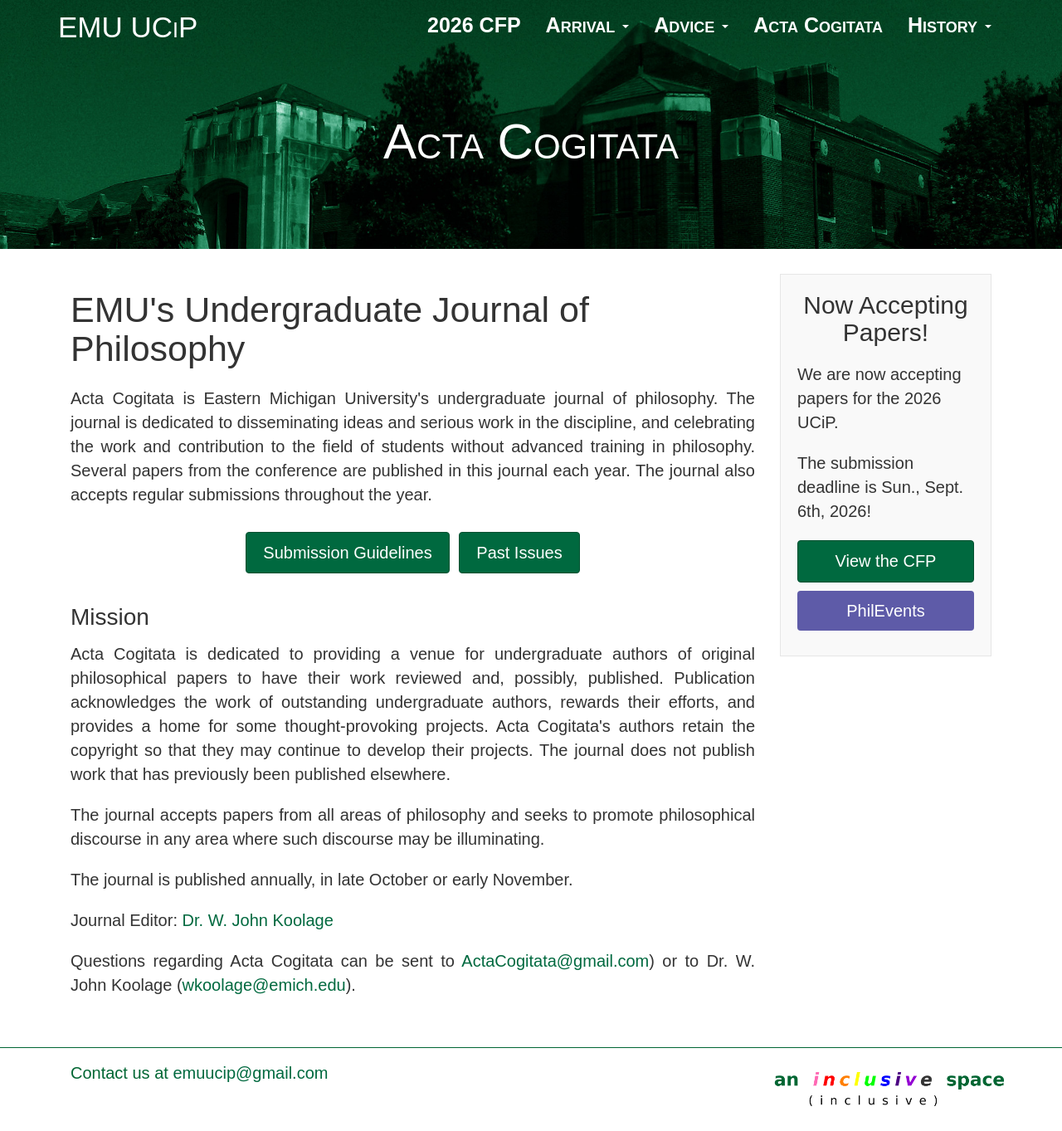
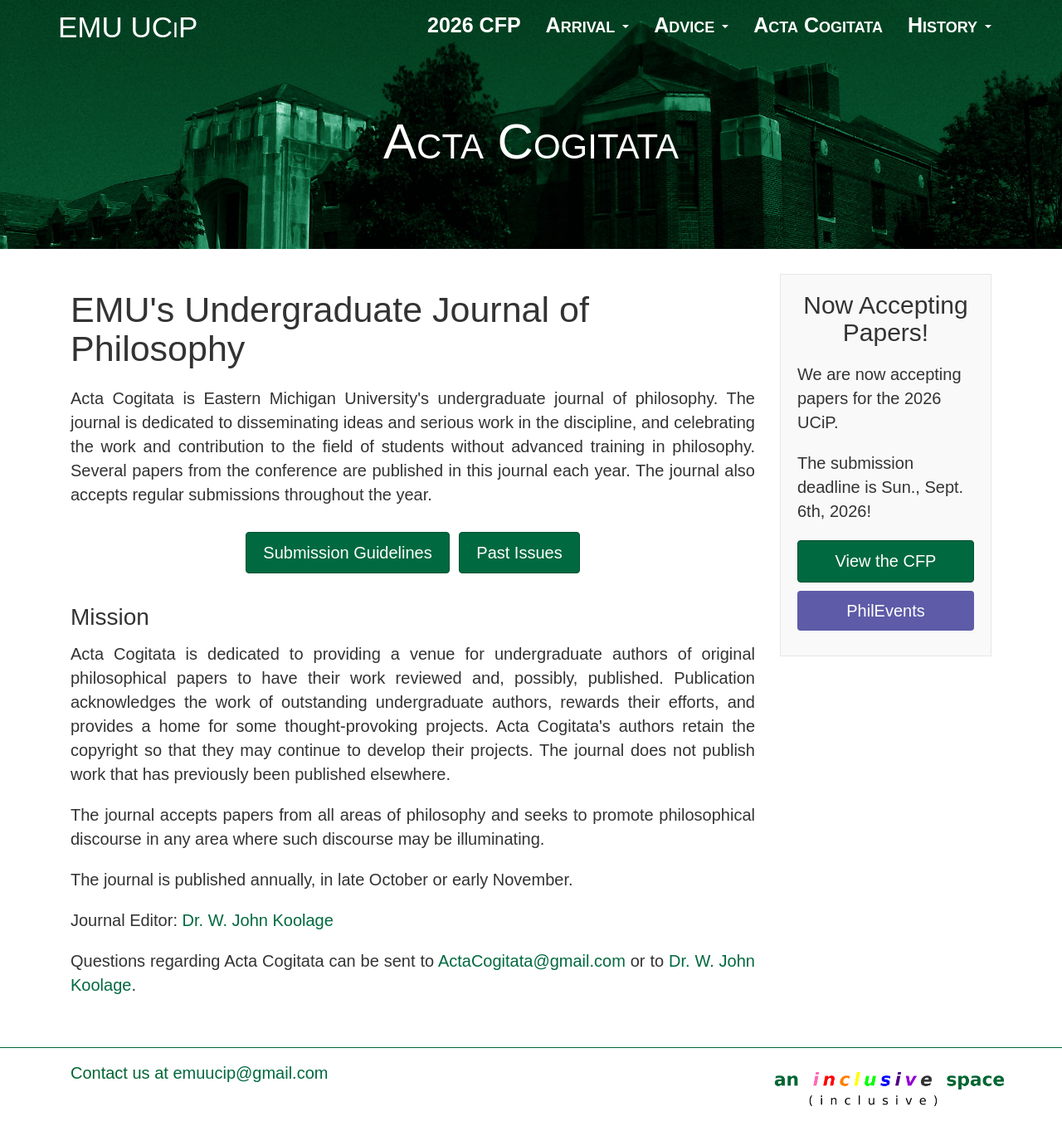
Before and after one commit to ucip/ucip.github.io, a Jekyll site: the page built from journal.md, in a window 1280 px wide. Shown: the whole page at 83% size. Built offline with Jekyll 4.4.1, drawn with Linux system fonts in a browser that asks for light colours; nearby versions of some CDN libraries; some web fonts are replaced.

Commit message:
copyedit journal contact info

```diff
--- a/journal.md
+++ b/journal.md
@@ -18,7 +18,7 @@
     <p class="text-justify">The journal accepts papers from all areas of philosophy and seeks to promote philosophical discourse in any area where such discourse may be illuminating.</p>
     <p class="text-justify">The journal is published annually, in late October or early November.</p>
     <p class="text-justify"><b>Journal Editor:</b> <a href="https://www.emich.edu/historyphilosophy/philosophy/faculty/jkoolage.php">Dr. W. John Koolage</a></p>
-    <p class="text-justify">Questions regarding Acta Cogitata can be sent to <a href="mailto:{{ 'ActaCogitata@gmail.com' | encode_email }}" rel="nofollow noopener noreferrer">ActaCogitata@gmail.com</a>) or to Dr. W. John Koolage (<a href="mailto:{{ 'wkoolage@emich.edu' | encode_email }}" rel="nofollow noopener noreferrer">wkoolage@emich.edu</a>).</p>
+    <p class="text-justify">Questions regarding Acta Cogitata can be sent to <a href="mailto:{{ 'ActaCogitata@gmail.com' | encode_email }}" rel="nofollow noopener noreferrer">ActaCogitata@gmail.com</a> or to <a href="mailto:{{ 'wkoolage@emich.edu' | encode_email }}" rel="nofollow noopener noreferrer">Dr. W. John Koolage</a>.</p>
   </div>
   {% include box.html %}
 </div>
```
